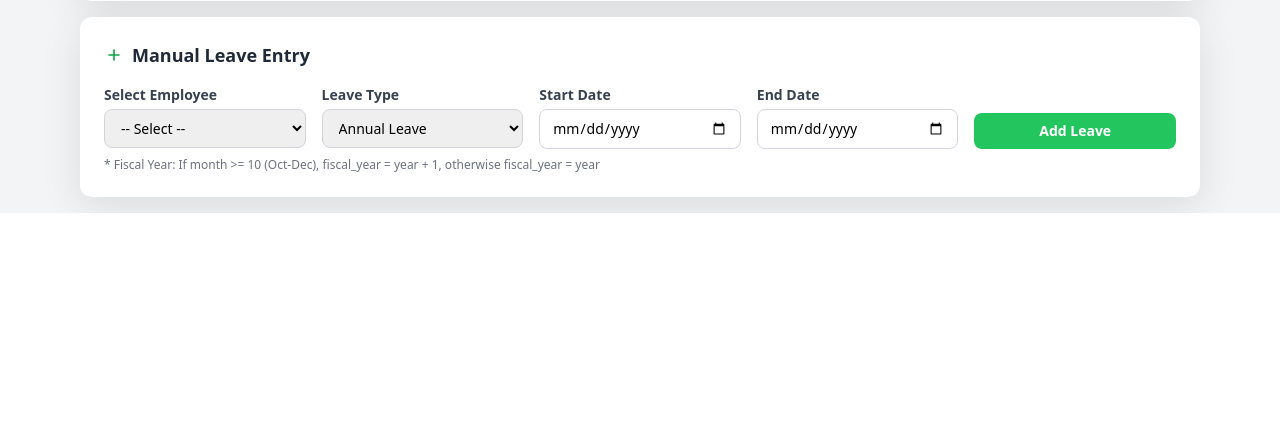
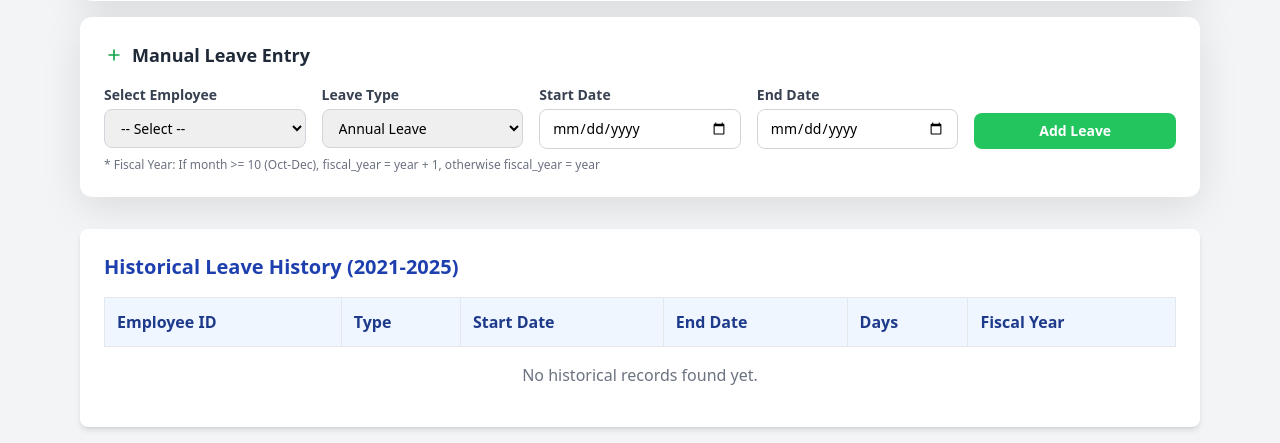
Before and after one commit to sew49/AISL-, a Flask app: page /admin/dashboard in a window 1280 px wide. Shown: the part 1584-2027 px from the top of the page. Before the commit the page ends 1797 px from the top, so only its background shows below. Run offline with Flask 3, Linux system fonts and the light colour scheme; the visitor is signed in with stand-in values (Sample User, id 1); some libraries are stand-ins or nearby versions.

Commit message:
Final: Added HTML table to display historical_leaves

```diff
--- a/attendance_system/templates/admin/dashboard.html
+++ b/attendance_system/templates/admin/dashboard.html
@@ -350,6 +350,41 @@
             * Fiscal Year: If month >= 10 (Oct-Dec), fiscal_year = year + 1, otherwise fiscal_year = year
         </p>
     </section>
+
+    <!-- Historical Leave History (2021-2025) - Added at the very bottom -->
+    <div class="mt-8 bg-white p-6 rounded-lg shadow-md">
+        <h3 class="text-xl font-bold mb-4 text-blue-800">Historical Leave History (2021-2025)</h3>
+        <div class="overflow-x-auto">
+            <table class="w-full text-left border-collapse">
+                <thead>
+                    <tr class="bg-blue-50 text-blue-900">
+                        <th class="p-3 border">Employee ID</th>
+                        <th class="p-3 border">Type</th>
+                        <th class="p-3 border">Start Date</th>
+                        <th class="p-3 border">End Date</th>
+                        <th class="p-3 border">Days</th>
+                        <th class="p-3 border">Fiscal Year</th>
+                    </tr>
+                </thead>
+                <tbody>
+                    {% for leave in historical_leaves %}
+                    <tr class="hover:bg-gray-50">
+                        <td class="p-3 border">{{ leave.staff_id }}</td>
+                        <td class="p-3 border">{{ leave.leave_type }}</td>
+                        <td class="p-3 border">{{ leave.start_date.strftime('%d/%m/%Y') }}</td>
+                        <td class="p-3 border">{{ leave.end_date.strftime('%d/%m/%Y') }}</td>
+                        <td class="p-3 border font-semibold text-blue-600">{{ leave.total_days }}</td>
+                        <td class="p-3 border">{{ leave.fiscal_year }}</td>
+                    </tr>
+                    {% else %}
+                    <tr>
+                        <td colspan="6" class="p-4 text-center text-gray-500">No historical records found yet.</td>
+                    </tr>
+                    {% endfor %}
+                </tbody>
+            </table>
+        </div>
+    </div>
     {% endif %}
 </main>
 
```
Also changed, not shown: attendance_system/main.py (+9 -1 lines).
